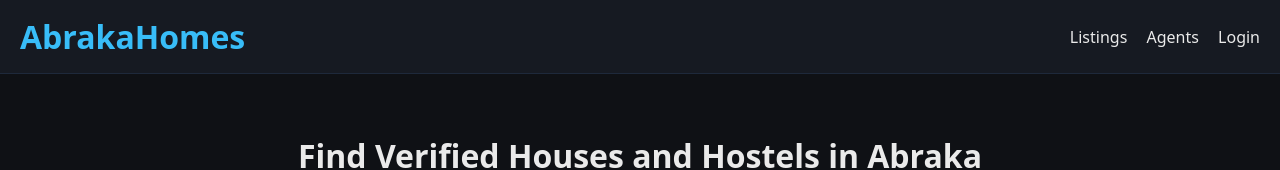
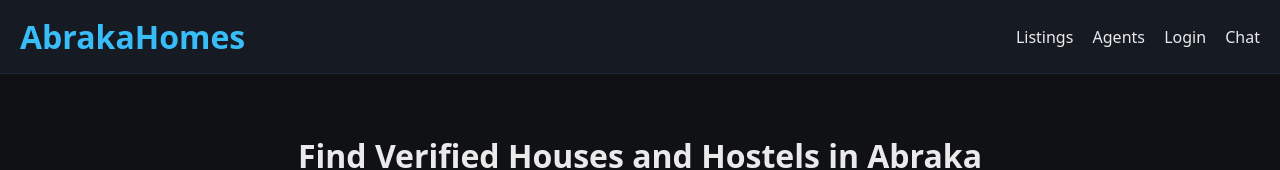
Before and after one commit to kejicjs11/Keji-website, a plain HTML site: page index.html in a window 1280 px wide. Shown: the top 170 px of the page. Drawn offline with Linux system fonts and the light colour scheme.

Commit message:
Update index.html

```diff
--- a/index.html
+++ b/index.html
@@ -14,6 +14,7 @@
       <a href="listings.html">Listings</a>
       <a href="agents.html">Agents</a>
       <a href="login.html">Login</a>
+      <a href="chat.html">Chat</a>
     </nav>
   </header>
 
```
